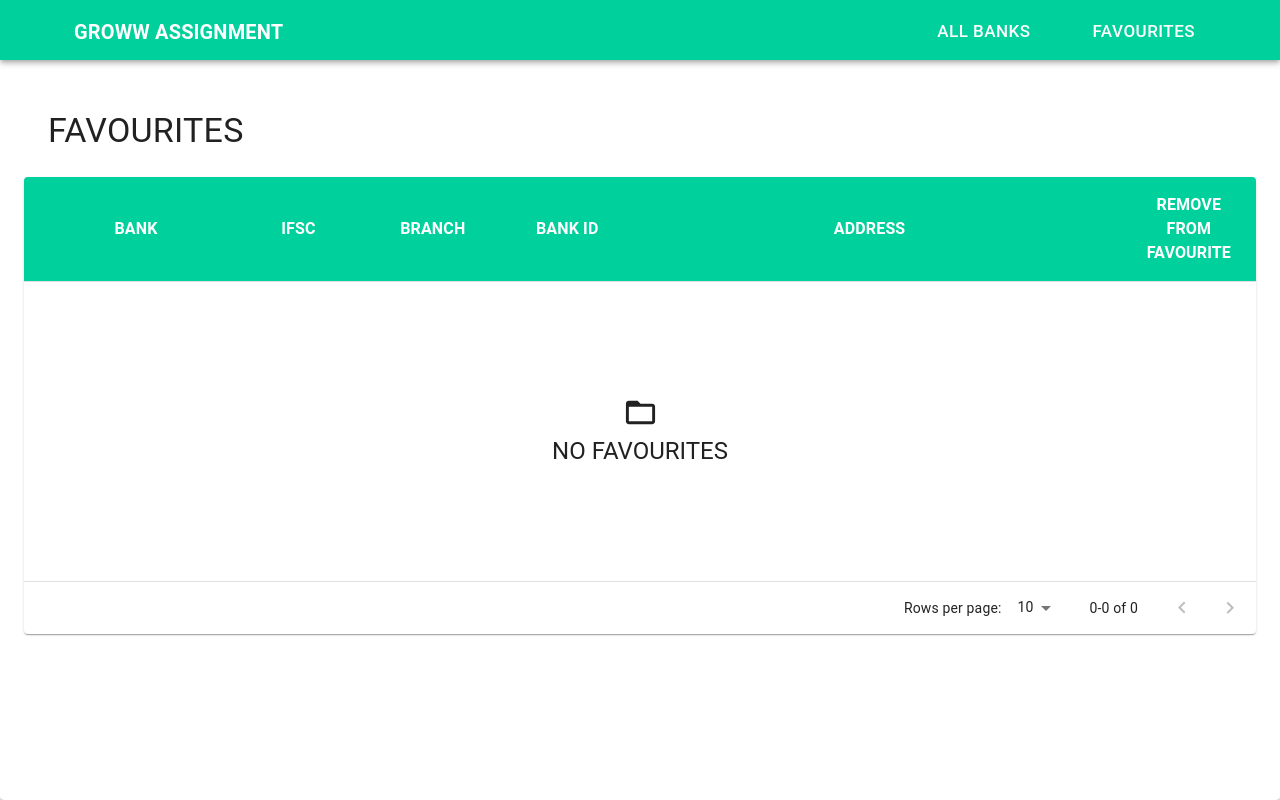
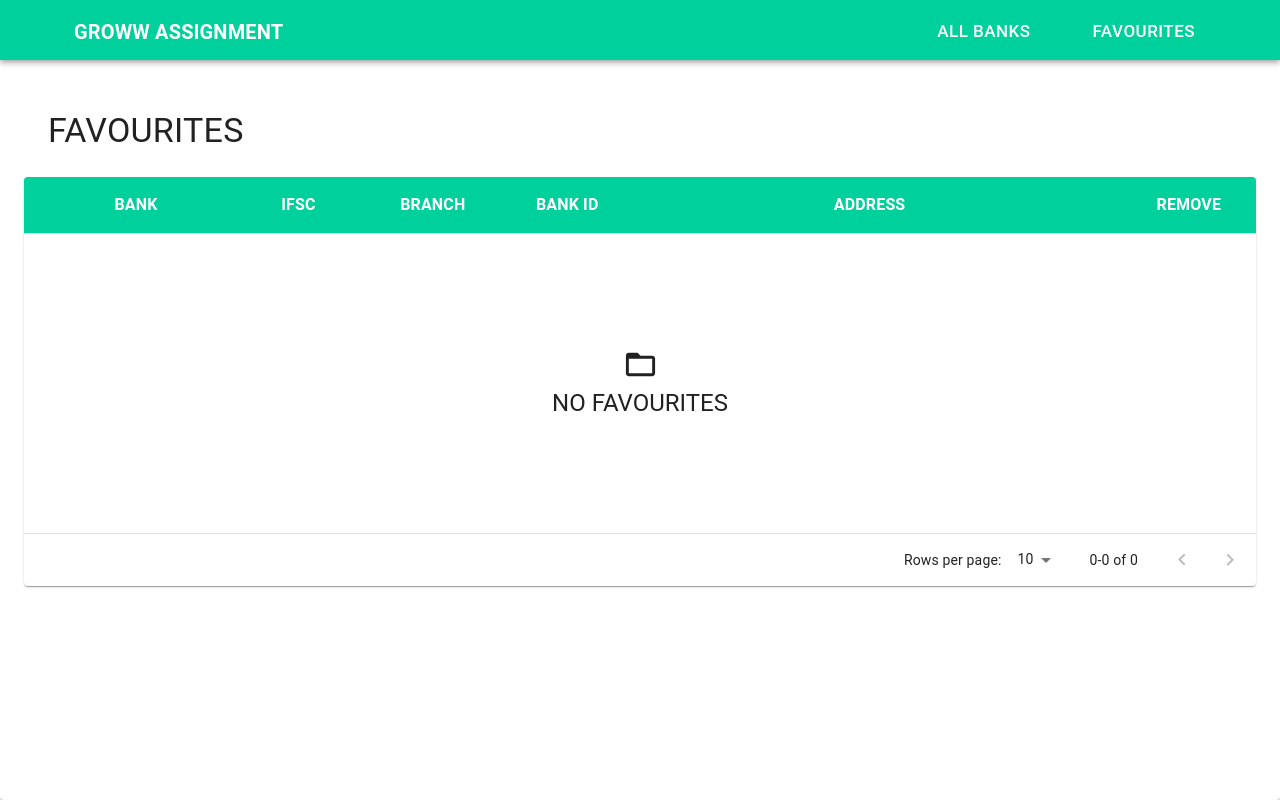
Before and after one commit to akshaybarya/Groww-Assignment, a React (Create React App) app: page /favourites in a window 1280 px wide. Built offline with nearby package versions, Linux system fonts and the light colour scheme.

Commit message:
Deployment

```diff
--- a/src/pages/Favourite.jsx
+++ b/src/pages/Favourite.jsx
@@ -40,7 +40,7 @@ const tableHeadings = [
   "BRANCH",
   "BANK ID",
   "ADDRESS",
-  "REMOVE FROM FAVOURITE",
+  "REMOVE",
 ];
 
 const Favourite = () => {
```
